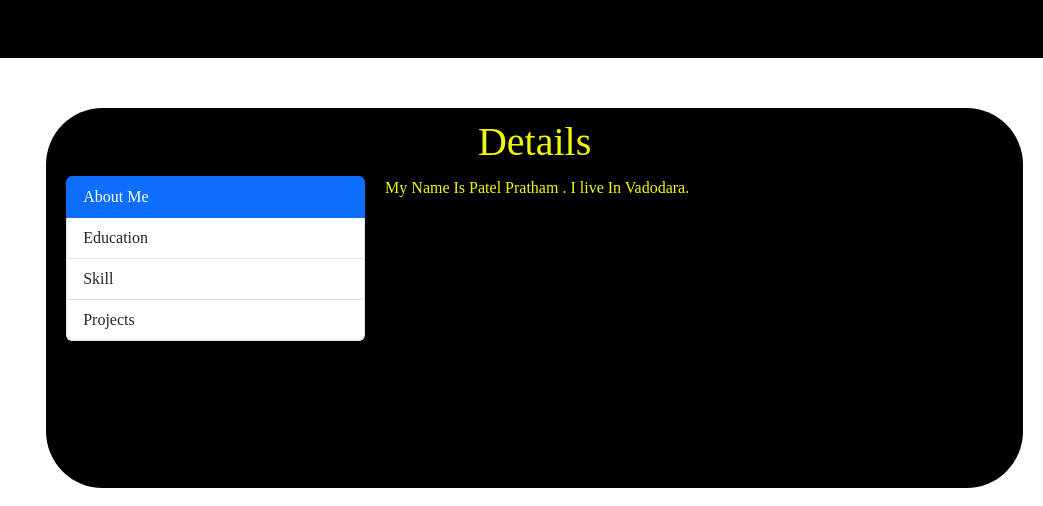
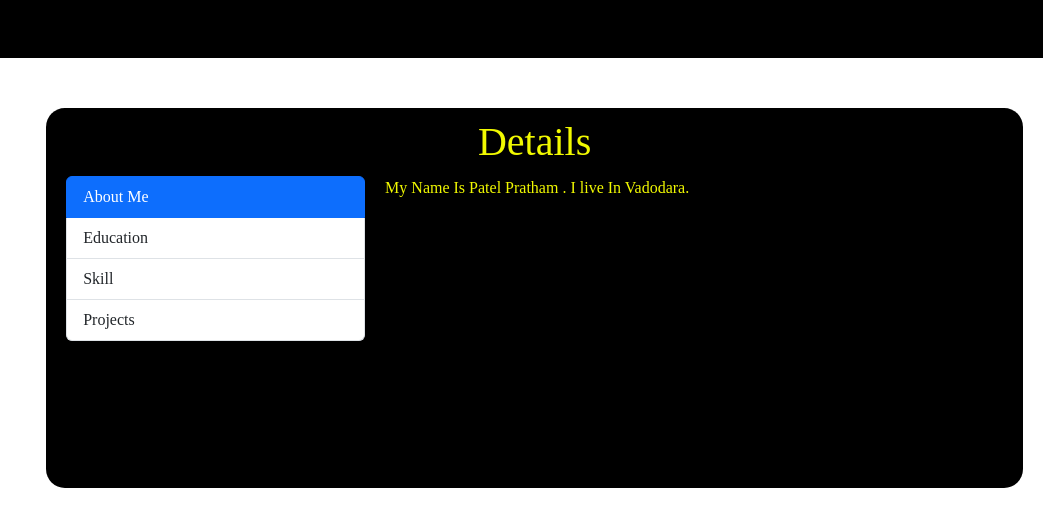
Before and after one commit to Prathampatel10/Web, a plain HTML site: page index.html in a window 1280 px wide. Shown: the top 506 px of the page, 237-1280 px from the left. Drawn offline with nearby package versions, Linux system fonts and the light colour scheme.

Commit message:
style.css

```diff
--- a/style.css
+++ b/style.css
@@ -14,7 +14,7 @@
     color: #f1f900;
     width: 15rem;
     display: block;
-    border-radius: 1.5cm;
+    border-radius: 0.5cm;
 
 }
 .side-detail-div{
```
